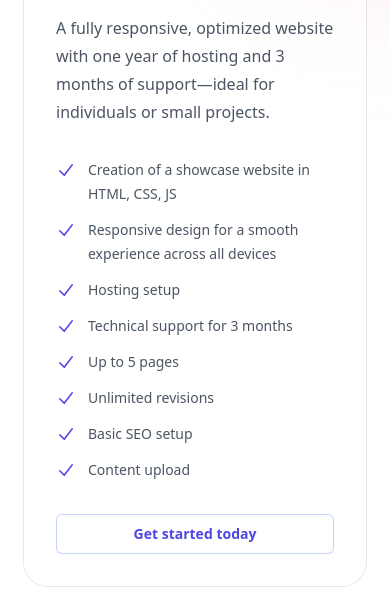
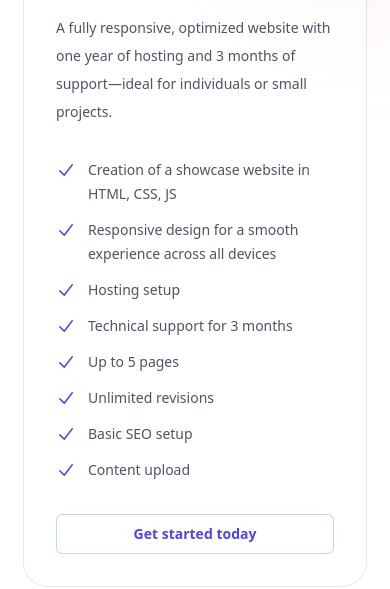
Before and after one commit to kaliso-dev/portfolio-, a plain HTML site: page services.html in a window 390 px wide. Shown: the part 715-1304 px from the top of the page. Drawn offline with nearby package versions, Linux system fonts and the light colour scheme.

Commit message:
size card

```diff
--- a/services.css
+++ b/services.css
@@ -139,3 +139,33 @@
         display: none;
     }
 }
+
+/* Pour les petits écrans (moins de 1024px) */
+@media (max-width: 2000px) {
+    .card1, .card2 {
+      padding: 0.5rem 0.7rem; /* Réduire l'espace interne des cartes */
+      font-size: 0.875rem; /* Réduire légèrement la taille du texte */
+      border-radius: 10px;
+    }
+    .card1 p, .card2 p {
+      font-size: 0.8rem; /* Réduire la taille du texte pour les descriptions */
+    }
+    .card1 h3, .card2 h3 {
+      font-size: 1.25rem; /* Ajuster les titres pour être plus petits */
+    }
+  }
+
+
+  /* Pour les très petits écrans (moins de 768px) */
+  @media (max-width: 768px) {
+    .card1, .card2 {
+      padding: 1rem; /* Encore plus petit sur les très petits écrans */
+      font-size: 0.75rem;
+    }
+    .card1 h3, .card2 h3 {
+      font-size: 1rem;
+    }
+    .card1 p, .card2 p {
+      font-size: 0.875rem;
+    }
+  }
```
